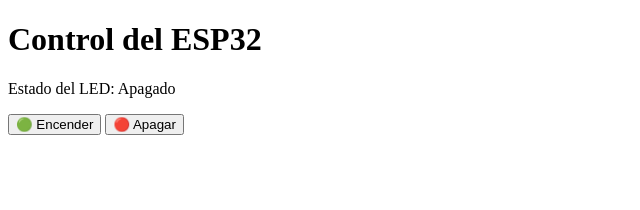
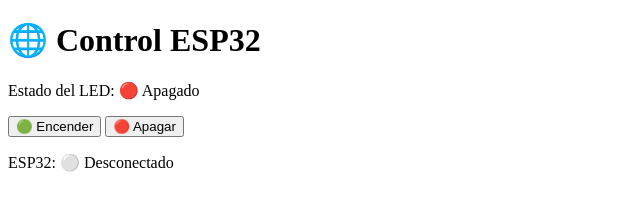
Before and after one commit to ayoricarlosbelizarioestrada-lang/ESP32-Control, a plain HTML site: page index.html in a window 1280 px wide. Shown: the whole page, without its empty margins (0-640 px from the left). Drawn offline with Linux system fonts and the light colour scheme.

Commit message:
Update index.html

```diff
--- a/index.html
+++ b/index.html
@@ -10,15 +10,26 @@
 
 <body>
 
-    <h1>Control del ESP32</h1>
+    <div class="contenedor">
 
-    <p id="estado">Estado del LED: Apagado</p>
+        <h1>🌐 Control ESP32</h1>
 
-    <button id="btnOn">🟢 Encender</button>
+        <p id="estado">
+            Estado del LED:
+            <span>🔴 Apagado</span>
+        </p>
 
-    <button id="btnOff">🔴 Apagar</button>
+        <button id="btnOn">🟢 Encender</button>
 
-    <script src="script.js"></script>
+        <button id="btnOff">🔴 Apagar</button>
+
+        <p id="conexion">
+            ESP32: ⚪ Desconectado
+        </p>
+
+    </div>
+
+<script src="script.js"></script>
 
 </body>
 </html>
```
